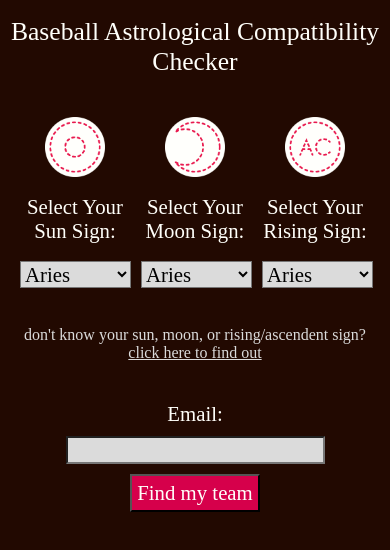
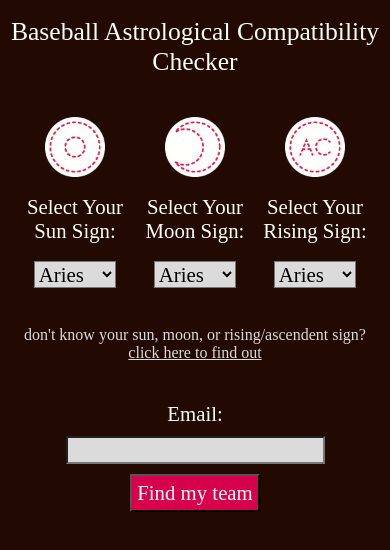
Before and after one commit to bratinstitute/ALLSTARS, a website: page public/index.html in a window 390 px wide. Shown: the part 136-686 px from the top of the page. Drawn offline with Linux system fonts and the light colour scheme.

Commit message:
change mobile width of dropdown options

```diff
--- a/public/styles.css
+++ b/public/styles.css
@@ -106,3 +106,10 @@ h3 {
 a {
     color: #DBDBDB;
 }
+
+/* MOBILE */
+@media screen and (max-width: 1023px) {
+    select {
+        width: 75%;
+    }
+}
```
